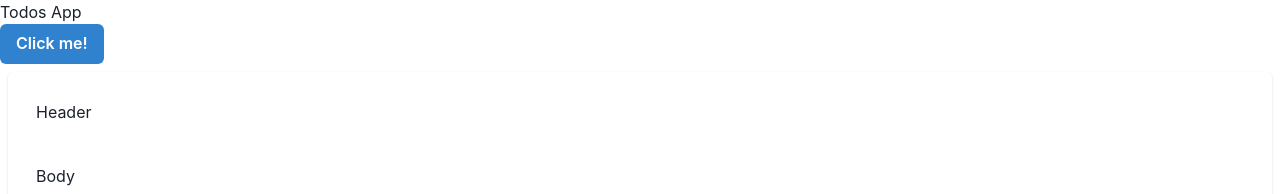
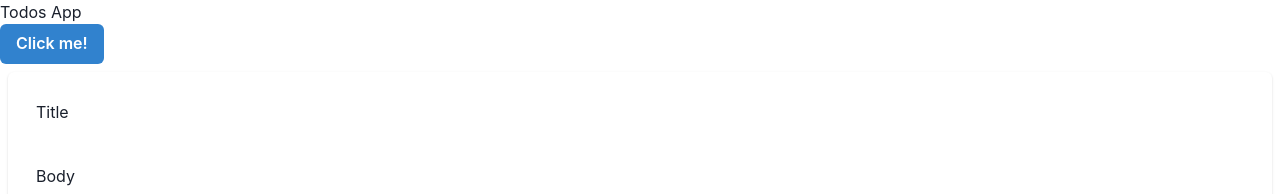
Before and after one commit to chrisvasqm/react-notes, a React (Vite) app: page / in a window 1280 px wide. Shown: the top 194 px of the page. Built offline with nearby package versions, Linux system fonts and the light colour scheme.

Commit message:
Add props

```diff
--- a/src/App.tsx
+++ b/src/App.tsx
@@ -7,7 +7,7 @@ function App() {
     <>
       <h1>Todos App</h1>
       <Button colorScheme='blue'>Click me!</Button>
-      <NoteCard></NoteCard>
+      <NoteCard title='Title' body='Body' />
     </>
   );
 }
--- a/src/components/NoteCard.tsx
+++ b/src/components/NoteCard.tsx
@@ -1,10 +1,13 @@
 import { Card, CardBody, CardHeader } from '@chakra-ui/react';
-
-function NoteCard() {
+interface Props {
+  title: string;
+  body: string;
+}
+function NoteCard({ title, body }: Props) {
   return (
     <Card padding={2} margin={2}>
-      <CardHeader>Header</CardHeader>
-      <CardBody>Body</CardBody>
+      <CardHeader>{title}</CardHeader>
+      <CardBody>{body}</CardBody>
     </Card>
   );
 }
```
